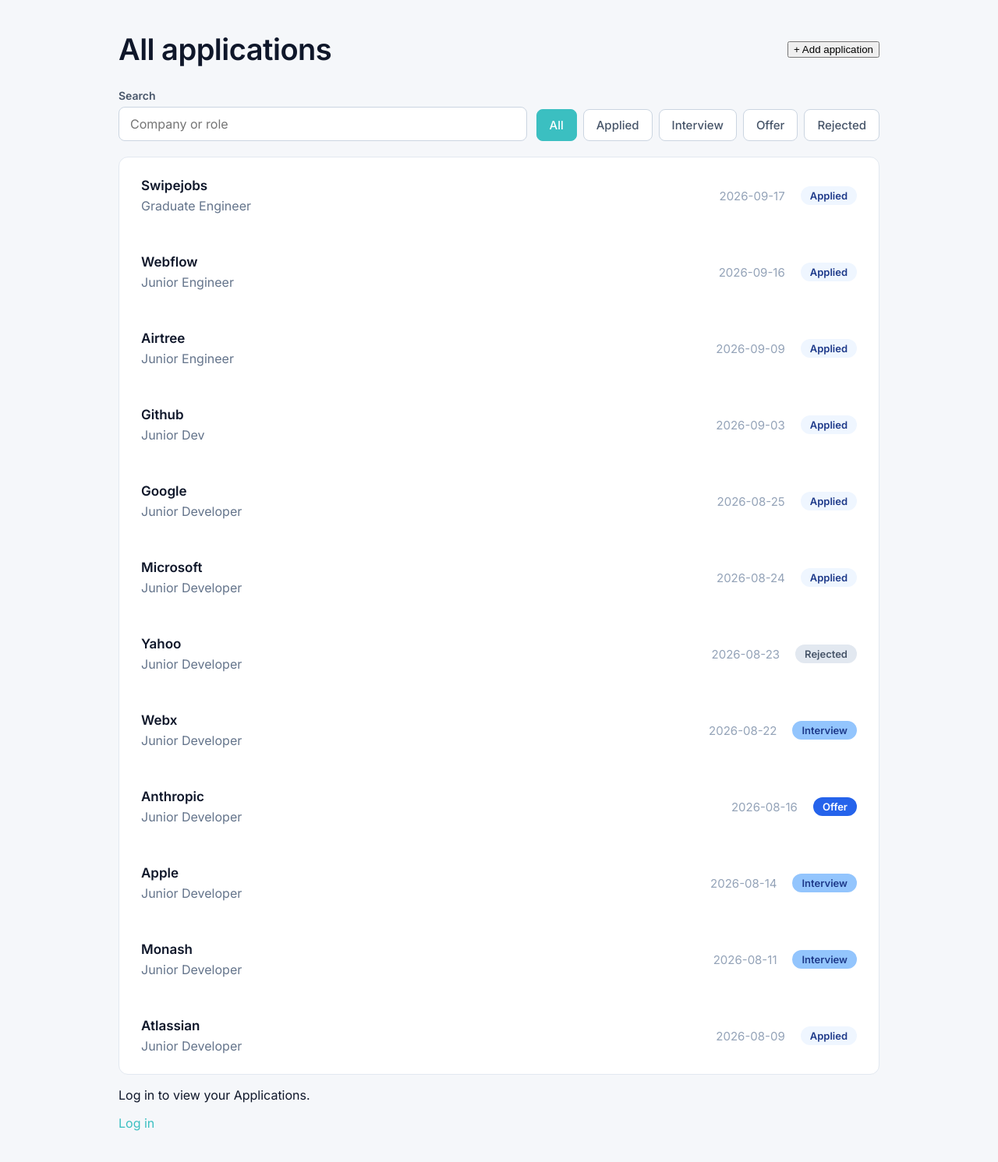
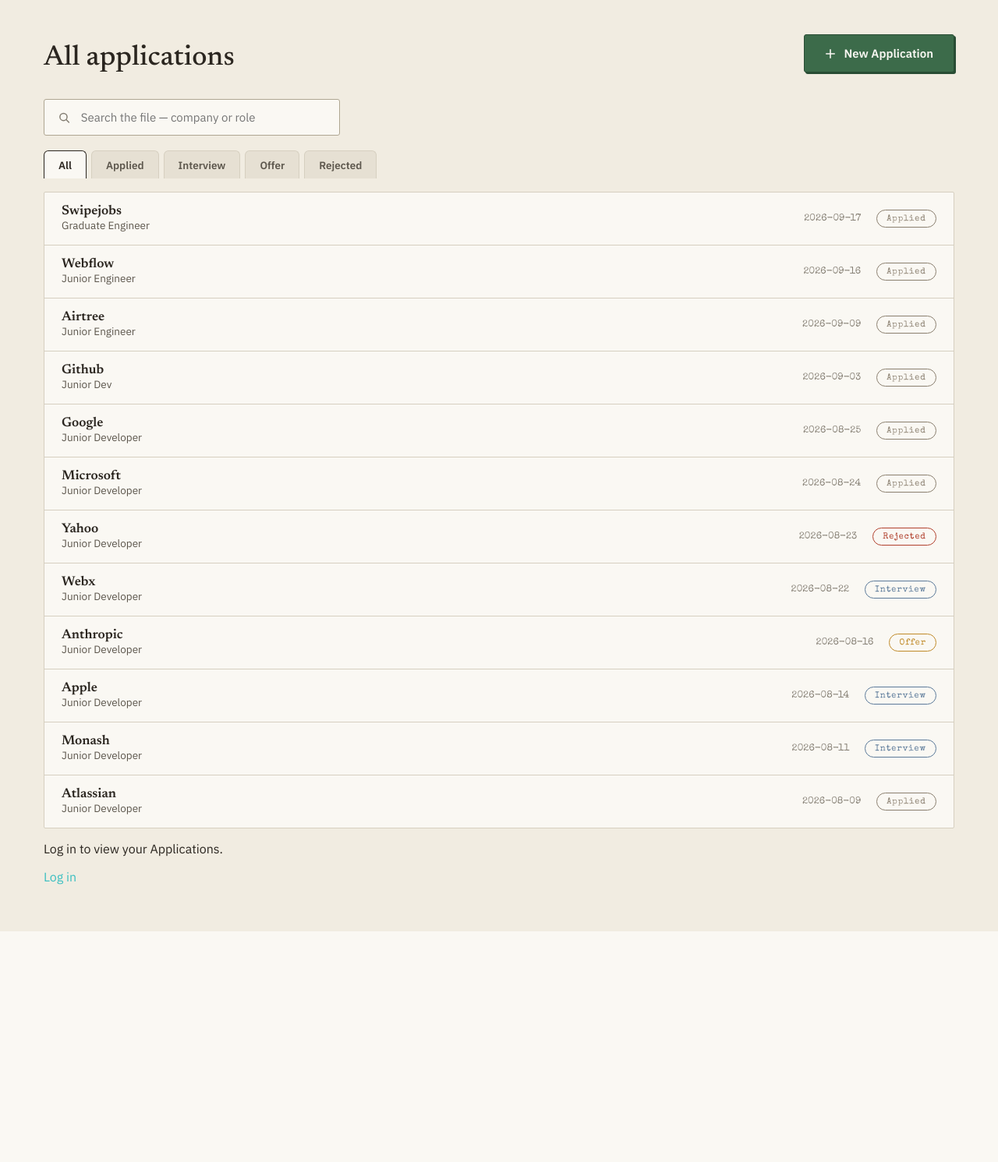
Before and after one commit to Voshana08/Job-Tracker-AI, a Flask app: page /applications in a window 1280 px wide. Shown: the part 85-1576 px from the top of the page at 78% size. After the commit the page ends 1280 px from the top, so only its background shows below. Run offline with Flask 3, Linux system fonts and the light colour scheme; a user stored in the database is signed in; data comes from the database, SQL or seed files in the repository.

Commit message:
Application page styles changed

```diff
--- a/static/styles.css
+++ b/static/styles.css
@@ -831,6 +831,65 @@ a:hover {
     }
 }
 
+/* Applications page: search + status tabs, same "case file" system as Dashboard */
+.apps-filters {
+    margin-bottom: 0;
+}
+
+.apps-search {
+    display: flex;
+    align-items: center;
+    gap: 12px;
+    background: var(--case-paper-raised);
+    border: 1px solid var(--case-line-strong);
+    border-radius: 3px;
+    padding: 12px 18px;
+    margin-bottom: 18px;
+    width: 380px;
+    max-width: 100%;
+    color: var(--case-ink-faint);
+}
+
+.apps-search-input {
+    border: none;
+    background: transparent;
+    outline: none;
+    font-family: 'IBM Plex Sans', sans-serif;
+    font-size: 15px;
+    color: var(--case-ink);
+    width: 100%;
+}
+
+.apps-tabs {
+    display: flex;
+    gap: 6px;
+    margin-bottom: 18px;
+    flex-wrap: wrap;
+}
+
+.apps-tab {
+    padding: 9px 18px 8px;
+    border: 1px solid var(--case-line);
+    border-bottom: none;
+    border-radius: 6px 6px 0 0;
+    font-size: 13.5px;
+    font-weight: 600;
+    color: var(--case-ink-soft);
+    background: var(--case-tan-tint);
+    position: relative;
+    top: 1px;
+}
+
+.apps-tab:hover {
+    text-decoration: none;
+}
+
+.apps-tab-active {
+    background: var(--case-paper-raised);
+    color: var(--case-ink);
+    border-color: var(--case-ink);
+}
+
 /* ---------- Auth page ---------- */
 .auth-page {
     min-height: calc(100vh - 65px);
--- a/templates/applications.html
+++ b/templates/applications.html
@@ -2,44 +2,49 @@
 
 {% block content %}
 {%if logged_in%}
-<div class="dashboard">
-    <div class="dashboard-header">
-        <h1>All applications</h1>
-        <a href="{{ url_for('add_application') }}"><button type="button" class="btn-primary">+ Add application</button></a>
+<div class="case-file dash-page">
+    <div class="dash-header">
+        <h1 class="dash-title">All applications</h1>
+        <a href="{{ url_for('add_application') }}">
+            <button type="button" class="btn-stamp">
+                <svg width="14" height="14" viewBox="0 0 16 16" fill="none"><path d="M8 2v12M2 8h12" stroke="currentColor" stroke-width="1.8" stroke-linecap="round"/></svg>
+                New Application
+            </button>
+        </a>
     </div>
 
-    <form method="get" action="{{ url_for('applications') }}" class="filter-bar">
-        <div class="filter-search">
-            <label for="search-all">Search</label>
-            <input id="search-all" type="text" name="q" value="{{ search_query }}" placeholder="Company or role">
+    <form method="get" action="{{ url_for('applications') }}" class="apps-filters">
+        <div class="apps-search">
+            <svg width="16" height="16" viewBox="0 0 16 16" fill="none"><circle cx="7" cy="7" r="5" stroke="currentColor" stroke-width="1.6"/><path d="M11 11L14.5 14.5" stroke="currentColor" stroke-width="1.6" stroke-linecap="round"/></svg>
+            <input class="apps-search-input" type="text" name="q" value="{{ search_query }}" placeholder="Search the file &mdash; company or role">
         </div>
-        <div class="filter-buttons">
+        <div class="apps-tabs">
             {% for option in status_options %}
             <a href="{{ url_for('applications', q=search_query, status=option) }}"
-               class="filter-btn {% if status_filter == option %}filter-btn-active{% endif %}">{{ option }}</a>
+               class="apps-tab {% if status_filter == option %}apps-tab-active{% endif %}">{{ option }}</a>
             {% endfor %}
         </div>
     </form>
 
-   {% if filtered_applications %}
-    <div class="recent-panel">
+    {% if filtered_applications %}
+    <div class="dash-list">
         {% for job in filtered_applications %}
-        <a href="{{ url_for('application_detail', id=job['id']) }}" class="recent-row-link">
-            <div class="recent-row">
+        <a href="{{ url_for('application_detail', id=job['id']) }}" class="dash-row-link">
+            <div class="dash-row">
                 <div>
-                    <div class="recent-company">{{ job['company'] }}</div>
-                    <div class="recent-role">{{ job['role'] }}</div>
+                    <div class="dash-row-company">{{ job['company'] }}</div>
+                    <div class="dash-row-role">{{ job['role'] }}</div>
                 </div>
-                <div class="recent-right">
-                    <span class="recent-date">{{ job['date_applied'] }}</span>
-                    <span class="status-tag status-{{ job['status']|lower }}">{{ job['status'] }}</span>
+                <div class="dash-row-right">
+                    <span class="dash-row-date">{{ job['date_applied'] }}</span>
+                    <span class="stamp-badge dash-badge-{{ job['status']|lower }}">{{ job['status'] }}</span>
                 </div>
             </div>
         </a>
         {% endfor %}
     </div>
     {% else %}
-    <div class="empty-state">No applications match yet.</div>
+    <div class="dash-empty">No applications match yet.</div>
     {% endif %}
 {%endif %}
 <div class="login-prompt">
```
